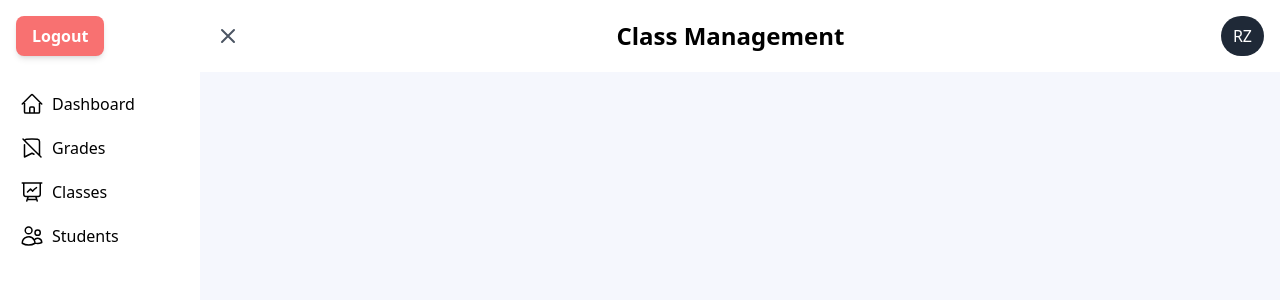
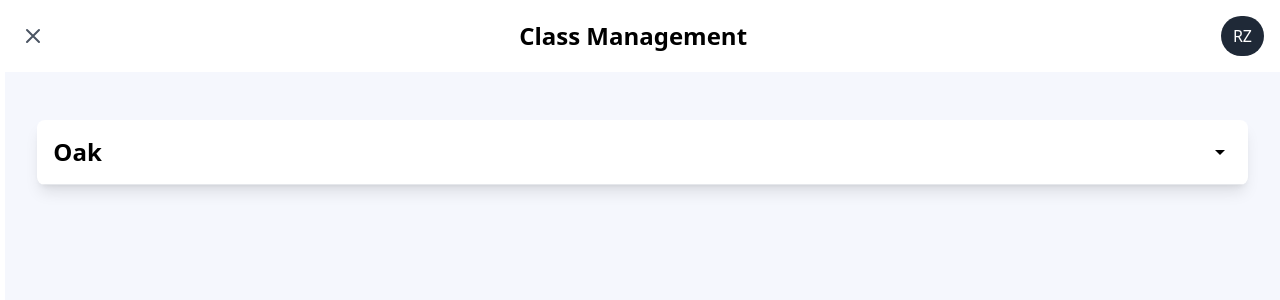
Before and after one commit to RyanZeelie/FullStackAppKC, a React (Vite) app in the folder Client/: page /overview/2 in a window 1280 px wide. Shown: the top 300 px of the page. Built offline with nearby package versions, Linux system fonts and the light colour scheme.

Commit message:
Added dashboard card, overview and some temp data

```diff
--- a/Client/src/App.jsx
+++ b/Client/src/App.jsx
@@ -7,6 +7,7 @@ import Grades from './pages/grades/Grades'
 import Classes from './pages/classes/Classes'
 import Students from './pages/students/Students'
 import Dashboard from './pages/dashboard/Dashboard'
+import Overview from './pages/overview/Overview';
 function App() {
 
 
@@ -18,6 +19,7 @@ function App() {
       <Route path='/grades' element={<Grades/>} />
       <Route path='/classes' element={<Classes/>} />
       <Route path='/students' element={<Students/>} />
+      <Route path='/overview/:gradeId' element={<Overview/>} />
       </Routes>
     </Layout>
   );
--- /dev/null
+++ b/Client/src/components/common/accordion/Accordion.jsx
@@ -0,0 +1,44 @@
+import React, { useState } from 'react';
+
+const Accordion = ({ title, children }) => {
+  const [isExpanded, setIsExpanded] = useState(false);
+
+  const toggleAccordion = () => {
+    setIsExpanded(!isExpanded);
+  };
+
+  return (
+    <div className=" rounded-lg overflow-hidden shadow-lg m-4 bg-white ">
+      <div className="border-b p-4">
+        <button
+          onClick={toggleAccordion}
+          className="w-full flex items-center justify-between focus:outline-none"
+        >
+          <h2 className="text-2xl font-bold">{title}</h2>
+          <svg
+            className={`w-6 h-6 transform transition-transform ${
+              isExpanded ? 'rotate-180' : ''
+            }`}
+            xmlns="http://www.w3.org/2000/svg"
+            viewBox="0 0 24 24"
+          >
+            <path fill="currentColor" d="M7 10l5 5 5-5z"></path>
+          </svg>
+        </button>
+      </div>
+      <div
+        className="overflow-hidden"
+        style={{
+          maxHeight: isExpanded ? '100%' : 0,
+          transition: 'max-height',
+        }}
+      >
+        <div className="px-6 py-4">
+          {children}
+        </div>
+      </div>
+    </div>
+  );
+};
+
+export default Accordion;
--- a/Client/src/pages/dashboard/Dashboard.jsx
+++ b/Client/src/pages/dashboard/Dashboard.jsx
@@ -1,9 +1,20 @@
-import React from 'react'
+import React from "react";
+import { Link } from "react-router-dom";
 
 function Dashboard() {
-    return (
-        <div>Dashboard placeholder</div>
-    )
+  return (
+    <>
+    <Link to={"/overview/2"}>
+      <div class="max-w-sm rounded-lg overflow-hidden shadow-lg m-4 bg-white">
+        <div class="px-6 py-4">
+          <div class="font-bold text-xl mb-2">Grade Name</div>
+          <p class="text-gray-700 text-base">Number of Students: 30</p>
+          <p class="text-gray-700 text-base">Average Score: 85%</p>
+        </div>
+      </div>
+      </Link>
+    </>
+  );
 }
 
-export default Dashboard
+export default Dashboard;
--- /dev/null
+++ b/Client/src/pages/overview/Overview.jsx
@@ -0,0 +1,82 @@
+import React from "react";
+import DataGrid from "../../components/datagrid/DataGrid";
+import Accordion from "../../components/common/accordion/Accordion";
+
+const tempData = [
+  {
+    ClassName: "Oak",
+    data: [
+      {
+        EnglishName: "Dave",
+        ChineseName: "SomeChineseName",
+        Class: "",
+        Listening: 10,
+        Reading_Writing: 20,
+        TestTaken: true,
+        Recommnedation: "Some Recommedation",
+        Book: "SomeBook",
+      },
+    ],
+  },
+];
+
+export default function Overview() {
+  const columns = [
+    {
+      header: "Name",
+      dataIdentifier: "EnglishName",
+    },
+    {
+      header: "Chinese Name",
+      dataIdentifier: "ChineseName",
+    },
+    {
+      header: "Class",
+      dataIdentifier: "Class",
+    },
+    {
+      header: "Listening",
+      dataIdentifier: "Listening",
+    },
+    {
+      header: "Reading/Writing",
+      dataIdentifier: "Reading_Writing",
+    },
+    {
+      header: "Total",
+      renderCell: (row) => {
+        return row.Listening + row.Reading_Writing;
+      },
+    },
+    {
+      header: "TestTaken",
+      renderCell: (row) => {
+        return row.TestTaken ? "Yea" : "Nah";
+      },
+    },
+    {
+      header: "Recommnedation",
+      renderCell: (row) => {
+        return <textarea value={row.Recommnedation} />;
+      },
+    },
+    {
+      header: "Book",
+      dataIdentifier: "Book",
+    },
+  ];
+  return<>
+
+        {tempData.map((classData) => {
+          return (
+            <Accordion title={classData.ClassName}>
+
+              <DataGrid columns={columns} data={classData.data} />
+            </Accordion>
+          );
+        })}
+
+
+
+    </>;
+}
```
